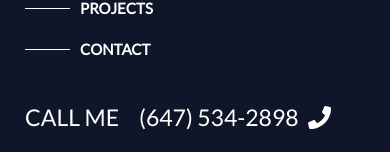
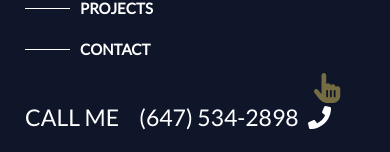
Before and after one commit to paulthechampion/champs-portfolio, a React (Create React App) app: page / in a window 390 px wide. Shown: the part 403-555 px from the top of the page. Built offline with nearby package versions, Linux system fonts and the light colour scheme.

Commit message:
Swipe image

```diff
--- a/src/App.css
+++ b/src/App.css
@@ -6,6 +6,7 @@
 @import "./styles/rightRail/projects.css";
 @import "./styles/rightRail/skillservice.css";
 @import "./styles/rightRail/responsive.css";
+@import "./styles/rightRail/finger.css";
 
 *{
   padding: none;
--- /dev/null
+++ b/src/components/FingerScroll.js
@@ -0,0 +1,28 @@
+import React from 'react';
+import { FontAwesomeIcon } from '@fortawesome/react-fontawesome';
+import { faHandPointer } from '@fortawesome/free-solid-svg-icons';
+
+
+export default function  FingerScroll() {
+    const handleScroll = () => {
+      // Customize the scroll behavior as needed
+      window.scrollTo({
+        top: 0,
+        behavior: 'smooth',
+      });
+    };
+
+    return (
+      <div className="finger-scroll-container">
+        <FontAwesomeIcon
+          icon={faHandPointer}
+          className="finger"
+          onClick={handleScroll}
+        />
+      </div>
+    );
+
+
+
+
+};
--- a/src/components/SwipeDetector.js
+++ b/src/components/SwipeDetector.js
@@ -1,6 +1,7 @@
 import React, { useState } from 'react';
 import { useSwipeable } from 'react-swipeable';
 import Main from './Main';
+import FingerScroll from './FingerScroll';
 
 function SwipeDetector() {
     const [backgroundColor, setBackgroundColor] = useState('transparent');
@@ -239,6 +240,7 @@ function SwipeDetector() {
 
   return (
         <div {...handlers} style={swipeAreaStyle}>
+            <FingerScroll/>
             <Main/>
         </div>
   );
--- /dev/null
+++ b/src/styles/rightRail/finger.css
@@ -0,0 +1,39 @@
+.finger-scroll-container {
+    position: fixed;
+    bottom: 50%;
+    right: 50px;
+    z-index: 999;
+    animation: moveUpDown 2s linear infinite;
+}
+
+.finger {
+    font-size: 30px;
+    cursor: pointer;
+}
+
+.svg-inline--fa > path {
+    color: #eed15e;;
+}
+
+@keyframes moveUpDown {
+    0%, 100% {
+      bottom: 40%;
+      opacity: 1;
+    }
+    50% {
+      bottom: calc(100% - 40%);
+      opacity: 0;
+    }
+    51% {
+      bottom: calc(100% - 40%);
+      opacity: 0;
+    }
+    52% {
+      bottom: 40%;
+      opacity: 0;
+    }
+
+    90% {
+        opacity: .8;
+    }
+  }
--- a/src/styles/rightRail/responsive.css
+++ b/src/styles/rightRail/responsive.css
@@ -81,6 +81,10 @@
         left: unset;
         width: 100%;
         max-height: none;
+    }
+
+    .menu-flex {
+        width: 63%;
     }
 
     .right-rail {
```
Also changed, not shown: package.json (+7 -0 lines), 1 other file (tests, documents, lock files or other folders).
